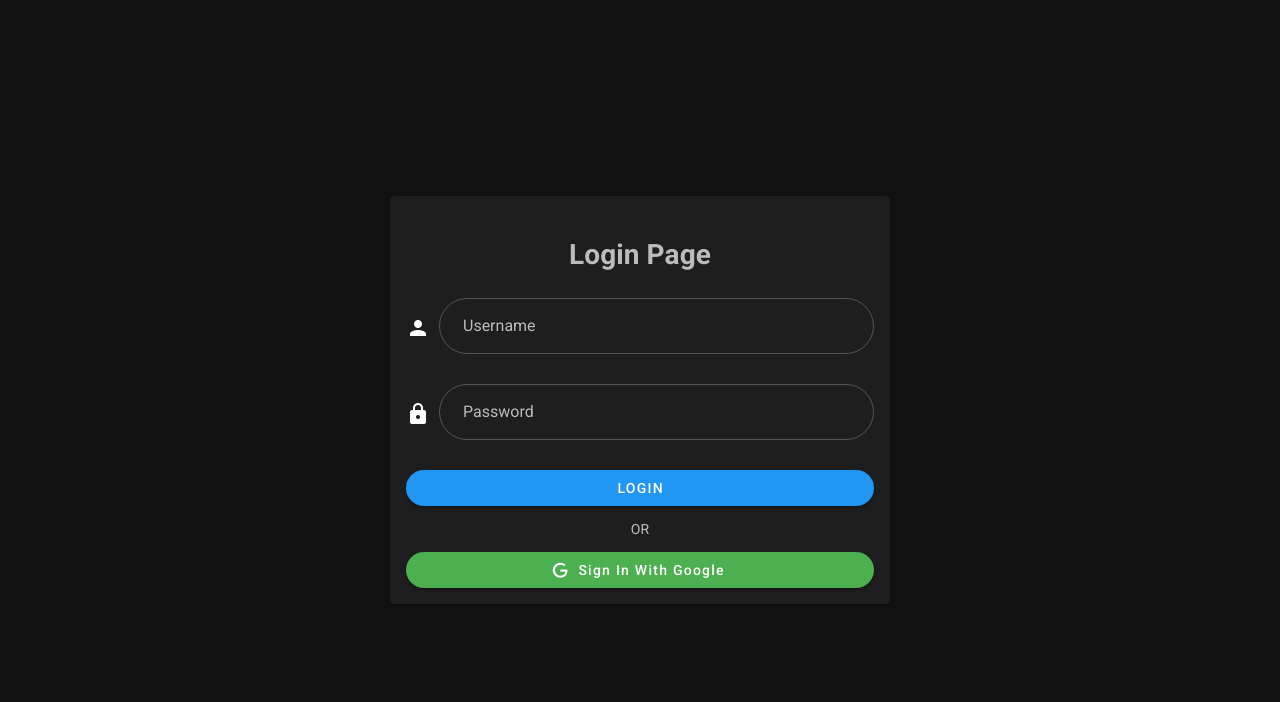
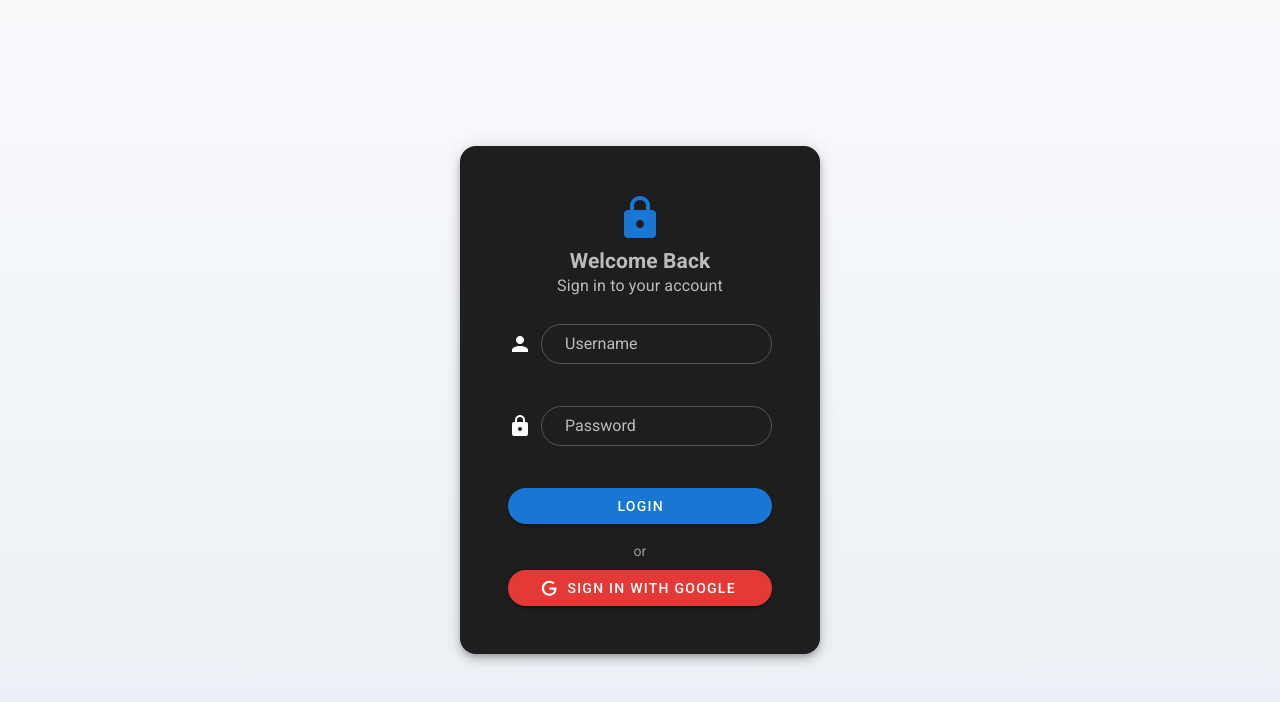
Before and after one commit to tatsuyyyaaa/finals-integ, a Nuxt app: page /auth/signin in a window 1280 px wide. Shown: the top 702 px of the page. Built offline with nearby package versions, Linux system fonts and the light colour scheme; no server answers.

Commit message:
bg update

```diff
--- a/pages/auth/signin.vue
+++ b/pages/auth/signin.vue
@@ -1,35 +1,48 @@
 <template>
-  <div class="d-flex align-center justify-center" style="height: 100vh;">
-    <v-card width="500">
+  <v-container fluid class="fill-height d-flex align-center justify-center light-bg">
+    <v-card class="pa-8 rounded-xl" max-width="480" elevation="6">
       <v-card-text>
-        <h1 class="text-center my-8">Login Page</h1>
+        <div class="text-center mb-6">
+          <v-icon size="48" color="blue darken-2">mdi-lock</v-icon>
+          <h2 class="font-weight-bold mt-2">Welcome Back</h2>
+          <p class="text-subtitle-1 text--secondary">Sign in to your account</p>
+        </div>
+
         <v-form>
           <v-text-field
             v-model="name"
             label="Username"
+            outlined
+            dense
             rounded
-            outlined
             prepend-icon="mdi-account"
+            class="mb-4"
           />
+
           <v-text-field
             v-model="email"
             label="Password"
             type="password"
+            outlined
+            dense
             rounded
-            outlined
             prepend-icon="mdi-lock"
+            class="mb-4"
           />
-          <v-btn color="blue" rounded block>
+
+          <v-btn color="blue darken-2" dark block rounded class="mb-4">
             Login
           </v-btn>
-          <div class="mx-3 my-3 d-flex align-center justify-center">OR</div>
-          <v-btn color="green" @click="signinWithGoogle" class="text-capitalize" rounded block>
-            <v-icon left>mdi-google</v-icon> Sign in With Google
+
+          <div class="text-center grey--text my-2">or</div>
+
+          <v-btn color="red darken-1" dark @click="signinWithGoogle" block rounded>
+            <v-icon left>mdi-google</v-icon> Sign in with Google
           </v-btn>
         </v-form>
       </v-card-text>
     </v-card>
-  </div>
+  </v-container>
 </template>
 
 <script>
@@ -49,3 +62,9 @@ export default {
   }
 }
 </script>
+
+<style scoped>
+.light-bg {
+  background: linear-gradient(to bottom, #f9fafc, #eaeff5);
+}
+</style>
--- a/pages/index.vue
+++ b/pages/index.vue
@@ -1,8 +1,12 @@
 <template>
-  <v-container class="py-12">
-    <v-card class="mx-auto pa-6" max-width="800" elevation="4">
-      <v-card-title class="headline font-weight-bold justify-center">
-        Background Remover Tool
+  <v-container fluid class="light-bg py-12">
+    <v-card class="mx-auto pa-8 rounded-xl" max-width="840" elevation="6">
+      <v-card-title class="justify-center">
+        <div class="text-center w-100">
+          <v-icon size="40" color="blue darken-2">mdi-image-remove</v-icon>
+          <h2 class="font-weight-bold mt-2 mb-1">Background Remover Tool</h2>
+          <p class="text-subtitle-2 grey--text">Upload your image and remove the background instantly</p>
+        </div>
       </v-card-title>
 
       <v-card-text>
@@ -16,55 +20,57 @@
           @change="processImage"
           :rules="[v => !v || v.size < 8 * 1024 * 1024 || 'Max 8MB']"
           outlined
+          rounded
           dense
+          class="mb-6"
         />
 
         <!-- Loading Spinner -->
         <v-progress-linear
           v-if="loading"
           indeterminate
-          color="primary"
+          color="blue darken-2"
           class="mb-4"
         />
 
-        <!-- Image Preview -->
+        <!-- Image Comparison -->
         <v-row v-if="originalImageUrl || resultImage" class="my-6" dense>
           <v-col cols="12" md="6">
-            <h4 class="subtitle-1 font-weight-bold mb-2 text-center">Original</h4>
+            <h4 class="subtitle-1 font-weight-bold mb-2 text-center">Original Image</h4>
             <v-img
               v-if="originalImageUrl"
               :src="originalImageUrl"
-              class="rounded-lg"
+              class="rounded-lg elevation-2"
               max-height="300"
               contain
             />
           </v-col>
 
           <v-col cols="12" md="6">
-            <h4 class="subtitle-1 font-weight-bold mb-2 text-center">No Background</h4>
+            <h4 class="subtitle-1 font-weight-bold mb-2 text-center">Background Removed</h4>
             <v-img
               v-if="resultImage"
               :src="resultImage"
-              class="rounded-lg"
+              class="rounded-lg elevation-2"
               max-height="300"
               contain
             />
           </v-col>
         </v-row>
 
-        <!-- Actions -->
+        <!-- Action Buttons -->
         <div v-if="resultImage" class="text-center mt-4">
-          <v-btn color="primary" class="mx-2" @click="downloadImage">
+          <v-btn color="blue darken-2" dark class="mx-2" @click="downloadImage">
             <v-icon left>mdi-download</v-icon>
             Download
           </v-btn>
-          <v-btn color="secondary" class="mx-2" @click="reset">
+          <v-btn color="grey lighten-1" dark class="mx-2" @click="reset">
             <v-icon left>mdi-refresh</v-icon>
             Try Another
           </v-btn>
         </div>
 
-        <!-- Error Message -->
+        <!-- Error Alert -->
         <v-alert v-if="error" type="error" class="mt-4" dismissible>
           {{ error }}
         </v-alert>
@@ -103,7 +109,7 @@ export default {
           formData,
           {
             headers: {
-              'X-Api-Key': 'P4At48TEFkGFNsTwKozJF6Q1', // Replace with your working API key
+              'X-Api-Key': 'P4At48TEFkGFNsTwKozJF6Q1',
               'Content-Type': 'multipart/form-data'
             },
             responseType: 'blob'
@@ -140,7 +146,11 @@ export default {
 </script>
 
 <style scoped>
-.v-card-title {
+.light-bg {
+  background: linear-gradient(to bottom, #f4f7fb, #ffffff);
+}
+
+.v-card-title h2 {
   font-family: 'Segoe UI', sans-serif;
 }
 </style>
```
